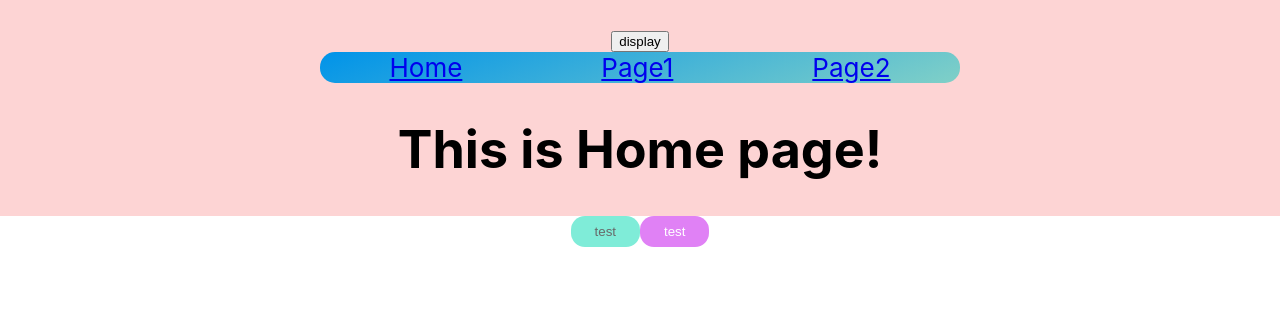
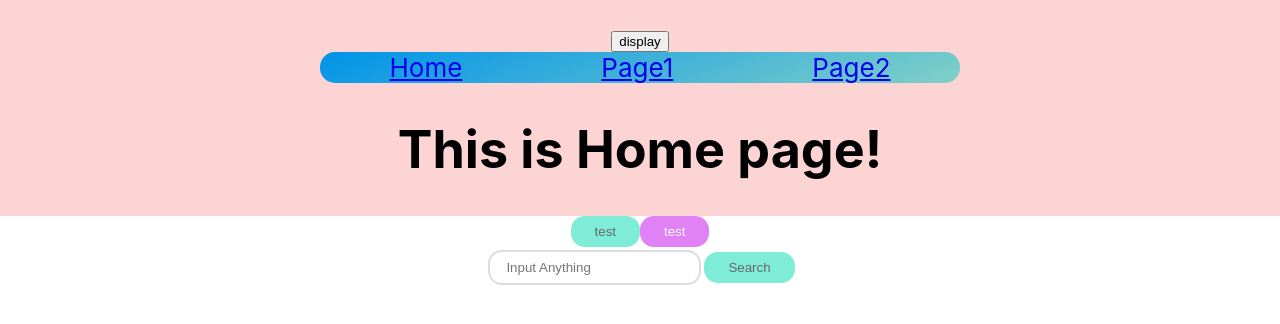
Before and after one commit to kazu-S-1110/react-basic2-jake_210730, a React (Create React App) app: page / in a window 1280 px wide. Shown: the top 324 px of the page. Built offline with nearby package versions, Linux system fonts and the light colour scheme.

Commit message:
moreculresの書き方を学習。

```diff
--- a/src/App.js
+++ b/src/App.js
@@ -10,6 +10,7 @@ import { BrowserRouter, Link } from 'react-router-dom';
 import Router from './router/Router';
 import { PrimaryButton } from './components/atoms/button/PrimaryButton';
 import { SecondaryButton } from './components/atoms/button/SecondaryButton';
+import { SearchInput } from './components/moreculres/SearchInput';
 
 function App() {
   const [count, setCount] = useState(0);
@@ -52,6 +53,8 @@ function App() {
         <main>
           <PrimaryButton>test</PrimaryButton>
           <SecondaryButton>test</SecondaryButton>
+          <br />
+          <SearchInput />
         </main>
       </div>
     </BrowserRouter>
--- /dev/null
+++ b/src/components/atoms/input/Input.jsx
@@ -0,0 +1,13 @@
+import styled from 'styled-components';
+
+export const Input = ({ placeholder = 'searchInput' }) => {
+  return <SInput type="text" placeholder={placeholder} />;
+};
+
+const SInput = styled.input`
+  padding: 8px 16px;
+  border: solid #ddd 2px;
+  border-radius: 14px;
+  outline: none;
+  margin: 3px;
+`;
--- /dev/null
+++ b/src/components/moreculres/SearchInput.jsx
@@ -0,0 +1,11 @@
+import { PrimaryButton } from '../atoms/button/PrimaryButton';
+import { Input } from '../atoms/input/Input';
+
+export const SearchInput = () => {
+  return (
+    <div>
+      <Input placeholder="Input Anything"></Input>
+      <PrimaryButton>Search</PrimaryButton>
+    </div>
+  );
+};
```
